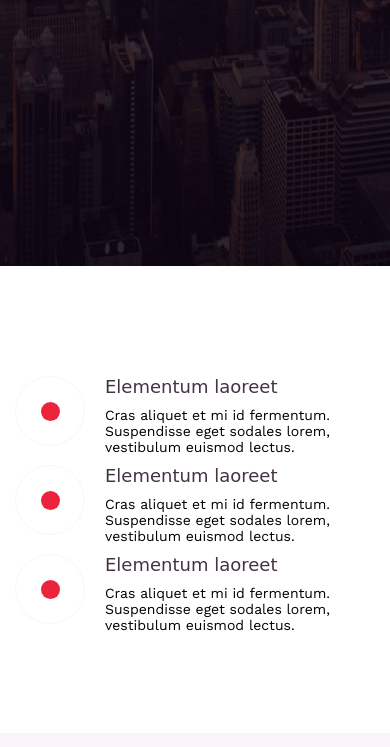
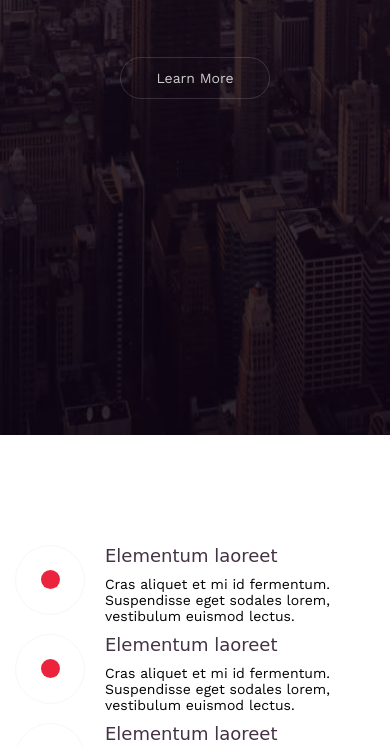
Before and after one commit to Himefe/ethereal-flex, a website: page index.html in a window 390 px wide. Shown: the part 578-1325 px from the top of the page. Drawn offline with nearby package versions, Linux system fonts and the light colour scheme; a web font is replaced by a local one.

Commit message:
Trocando padding do bg-overlay por display flex e align-items

```diff
--- a/assets/css/style.css
+++ b/assets/css/style.css
@@ -194,15 +194,10 @@ img {
 }
 
 .bg-overlay {
-  padding: 280px 0 240px;
+  height: 120vh;
+  display: flex;
+  align-items: center;
   background-color: RGBA(15, 5, 20, 0.84);
-}
-
-@media only screen and (max-width: 761px) {
-  .bg-overlay {
-    padding: 180px 0 120px;
-    height: 100vh;
-  }
 }
 
 .bannerText h2 {
--- a/assets/js/app.js
+++ b/assets/js/app.js
@@ -58,7 +58,7 @@ function initAttBack() {
       menu.classList.remove('menuBack');
     }
   }
-  if (!menu.classList.contains('.menuBack')) {
+  if (!menu.classList.contains('menuBack')) {
     window.addEventListener('scroll', att);
   } else {
     window.removeEventListener('scroll');
@@ -75,6 +75,7 @@ const animaNumero = () => {
     const total = +numero.innerText;
     const timer = setInterval(() => {
       if (start < total) {
+        // eslint-disable-next-line no-plusplus
         start++;
         numero.innerText = start;
       } else if (start === total) {
```
